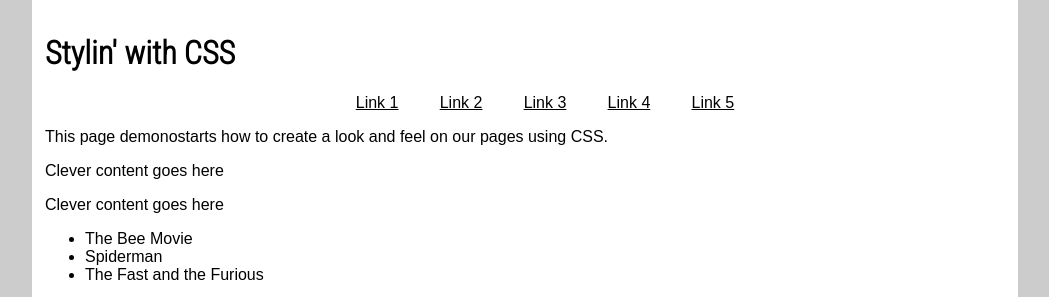
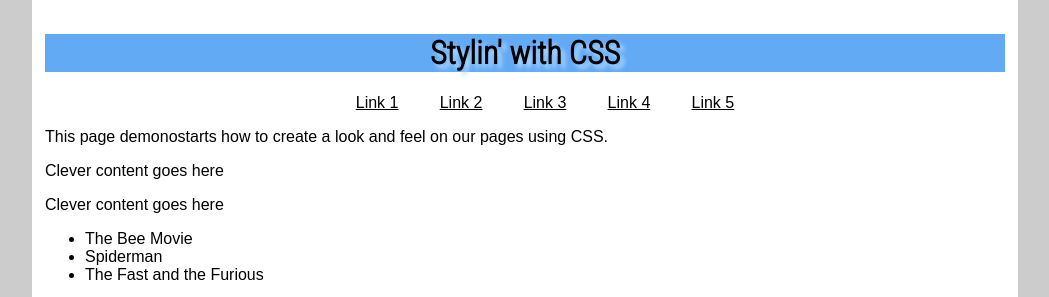
Before and after one commit to ybazail3/styling-with-css, a plain HTML site: page index.html in a window 1280 px wide. Shown: the top 297 px of the page, without its empty margins (115-1164 px from the left). Drawn offline with Linux system fonts and the light colour scheme.

Commit message:
Added styles to h1

```diff
--- a/index.html
+++ b/index.html
@@ -6,13 +6,11 @@
   <meta name="viewport" content="width=device-width" />
   <title>First GitHub Page for IT116</title>
   <link rel="stylesheet" type="text/css" href="main.css" />
-  <link rel="preconnect" href="https://fonts.googleapis.com">
-<link rel="preconnect" href="https://fonts.gstatic.com" crossorigin>
 <link href="https://fonts.googleapis.com/css2?family=Kalam:wght@300&family=Pixelify+Sans&family=Roboto+Condensed:wght@300&display=swap" rel="stylesheet">
 </head>
 
 <body>
-  <h1>Stylin' with CSS</h1>
+  <h1 class="page-header">Stylin' with CSS</h1>
   <nav>
     <ul>
       <li><a href="#">Link 1</a></li>
--- a/main.css
+++ b/main.css
@@ -11,11 +11,13 @@ body {
   padding: 1%;
 }
 
-h1 {
-  font-family: 'Kalam', cursive;
-font-family: 'Pixelify Sans', sans-serif;
-font-family: 'Roboto Condensed', sans-serif;
+h1.page-header {
+  font-family: 'Roboto Condensed', sans-serif;
+  background-color: #63aaf5;
+  text-align: center;
+  text-shadow: 4px 4px 4px rgb(181, 221, 253);
 }
+
 
 nav {
   text-align: center;
```
